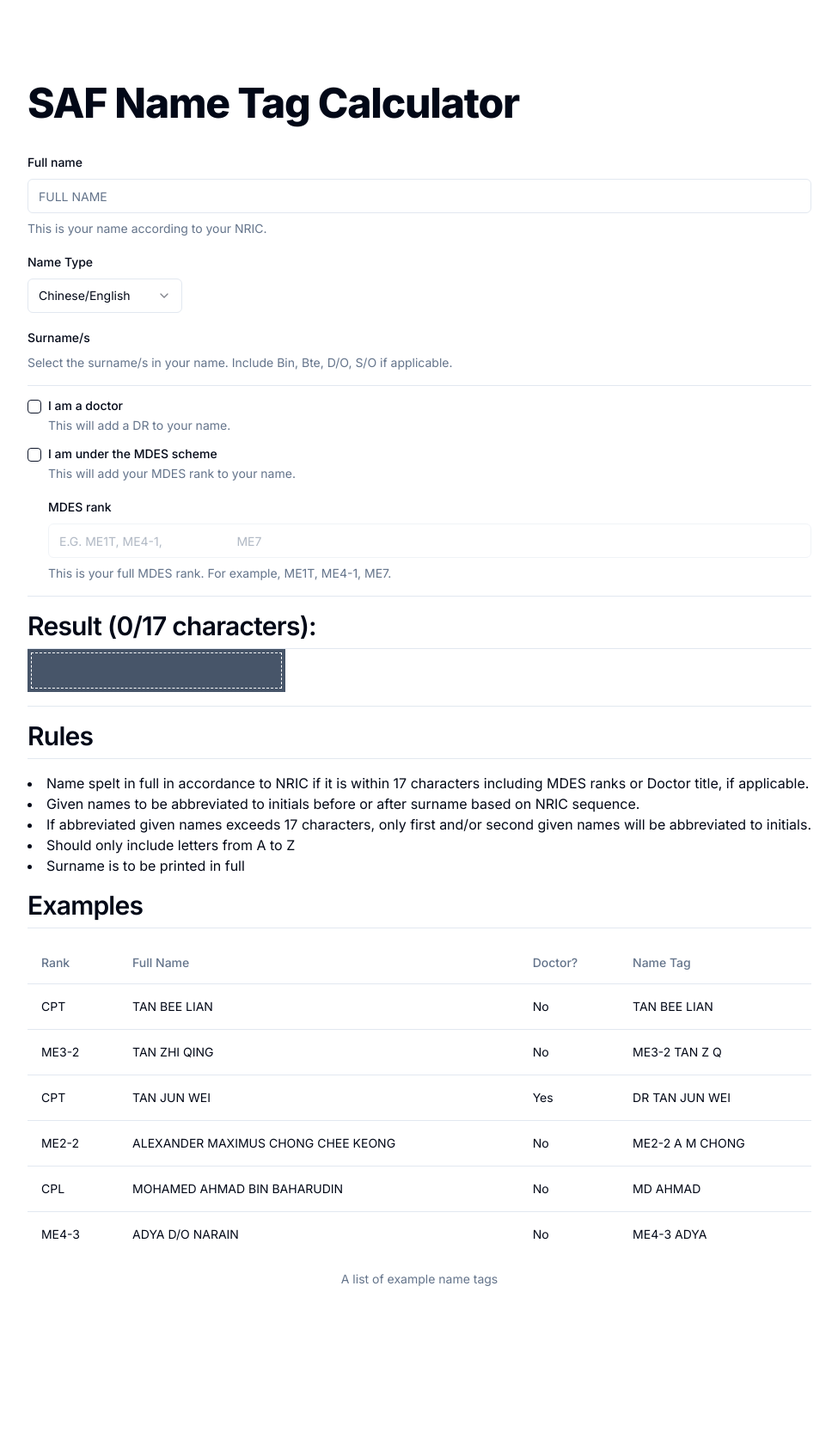
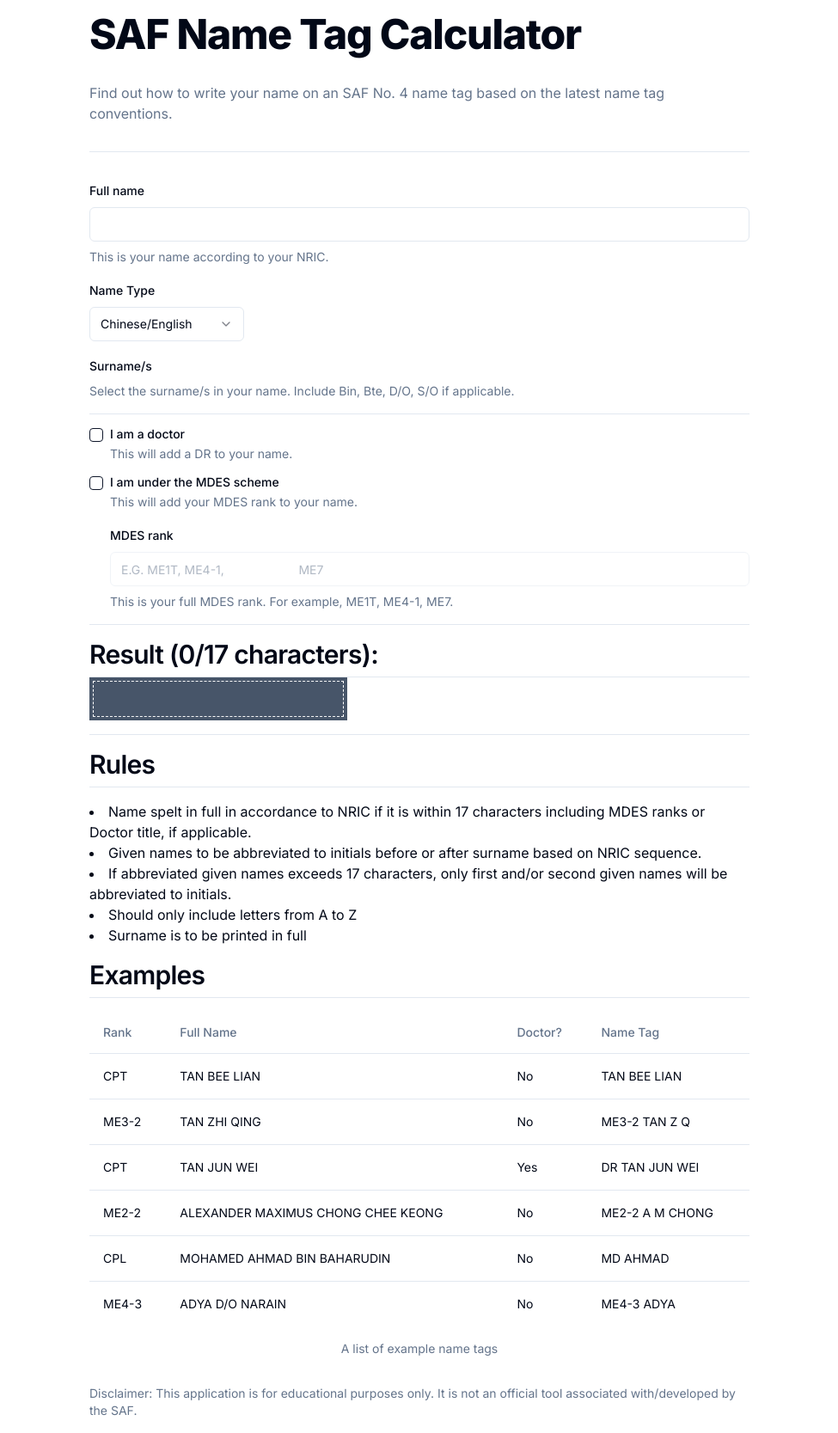
Before and after one commit to jeffsieu/saf-name-tag, a Next.js app: page / in a window 1280 px wide. Shown: the whole page at 86% size, without its empty margins (152-1127 px from the left). Before the commit the page ends 1594 px from the top, so only its background shows below. Built offline with nearby package versions, Linux system fonts and the light colour scheme.

Commit message:
feat: remove input autocomplete

```diff
--- a/src/app/page.tsx
+++ b/src/app/page.tsx
@@ -391,11 +391,16 @@ export default function Home() {
   const generatedName = useMemo(() => generateName(parsedName), [parsedName]);
 
   return (
-    <main className="flex min-h-screen flex-col items-center justify-between p-24">
-      <div className="flex flex-col gap-8">
+    <main className="flex min-h-screen flex-col items-center justify-between p-4">
+      <div className="flex flex-col gap-8 max-w-3xl">
         <h1 className="scroll-m-20 text-4xl font-extrabold tracking-tight lg:text-5xl">
           SAF Name Tag Calculator
         </h1>
+        <p className="text-muted-foreground">
+          Find out how to write your name on an SAF No. 4 name tag based on the
+          latest name tag conventions.
+        </p>
+        <Separator />
         <Form {...form}>
           <form className="flex flex-col gap-4">
             <FormField
@@ -406,8 +411,8 @@ export default function Home() {
                   <FormLabel>Full name</FormLabel>
                   <FormControl>
                     <Input
-                      placeholder="Full Name"
                       className="uppercase"
+                      autoComplete="off"
                       {...field}
                     />
                   </FormControl>
@@ -560,6 +565,7 @@ export default function Home() {
                         placeholder="E.g. ME1T, ME4-1,
                       ME7"
                         className="uppercase"
+                        autoComplete="off"
                         disabled={!isMdes}
                         {...field}
                       />
@@ -630,6 +636,10 @@ export default function Home() {
             </Table>
           </form>
         </Form>
+        <p className="text-muted-foreground text-sm">
+          Disclaimer: This application is for educational purposes only. It is
+          not an official tool associated with/developed by the SAF.
+        </p>
       </div>
     </main>
   );
```
